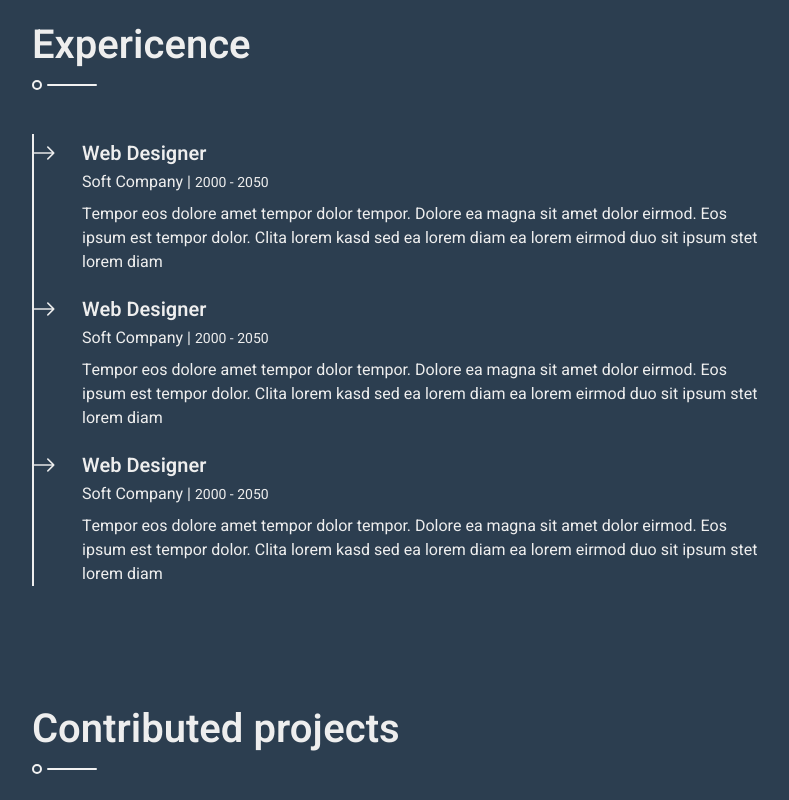
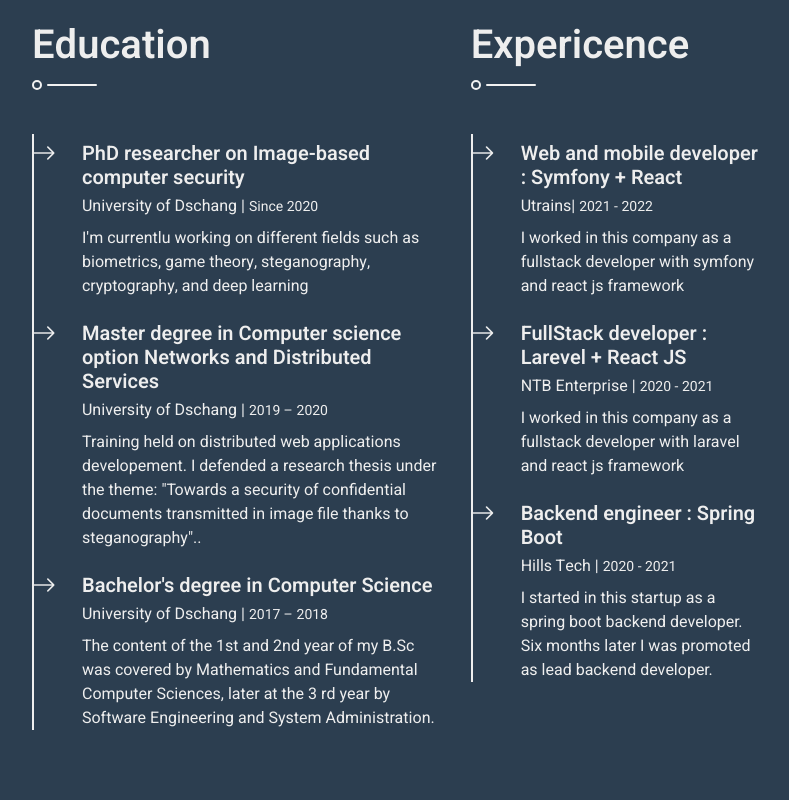
Before and after one commit to yenk86/nzali_koagne_yannick_portfolio, a plain HTML site: page index.html in a window 1280 px wide. Shown: the part 1180-1980 px from the top of the page, without its empty margins (438-1227 px from the left). Drawn offline with nearby package versions, Linux system fonts and the light colour scheme.

Commit message:
Add education col

```diff
--- a/index.html
+++ b/index.html
@@ -2,7 +2,7 @@
 <html lang="en">
 <head>
     <meta charset="UTF-8">
-    <title>nzali_koagne_yannick_portfolio</title>
+    <title>NZALI KOAGNE YANNICK</title>
     <meta content="width=device-width, initial-scale=1.0" name="viewport">
     <!--        <meta content="Free Website Template" name="keywords">-->
     <!--        <meta content="Free Website Template" name="description">-->
@@ -113,7 +113,7 @@
                     </div>
                     <div class="col-md-4 col-lg-6 col-xl-4">
                         <div class="d-flex bg-secondary p-4">
-                            <h1 class="flex-shrink-0 display-5 text-primary mb-0" data-toggle="counter-up">100</h1>
+                            <h1 class="flex-shrink-0 display-5 text-primary mb-0" data-toggle="counter-up">10</h1>
                             <div class="ps-3">
                                 <p class="mb-0">Happy</p>
                                 <h5 class="mb-0">Clients</h5>
@@ -297,6 +297,45 @@
             </section>
             <!-- Skills End -->
 
+            <div class="row">
+                <div class="col-md-7">
+                    <!-- Education Start -->
+                    <section class="py-5 wow fadeInUp" data-wow-delay="0.1s">
+                        <h1 class="title pb-3 mb-5">Education</h1>
+                        <div class="border-start border-2 border-light pt-2 ps-5">
+                            <div class="position-relative mb-4">
+                        <span class="bi bi-arrow-right fs-4 text-light position-absolute"
+                              style="top: -5px; left: -50px;"></span>
+                                <h5 class="mb-1">PhD researcher on Image-based computer security</h5>
+                                <p class="mb-2">University of Dschang | <small>Since 2020 </small></p>
+                                <p>I'm currentlu working on different fields such as biometrics, game theory,
+                                    steganography, cryptography, and deep learning</p>
+                            </div>
+                            <div class="position-relative mb-4">
+                        <span class="bi bi-arrow-right fs-4 text-light position-absolute"
+                              style="top: -5px; left: -50px;"></span>
+                                <h5 class="mb-1">Master degree in Computer science option Networks and Distributed Services</h5>
+                                <p class="mb-2">University of Dschang | <small>2019 – 2020</small></p>
+                                <p>Training held on distributed web applications developement. I defended a research thesis
+                                    under the theme:
+                                    "Towards a security of confidential documents transmitted in
+                                    image file thanks to steganography"..</p>
+                            </div>
+                            <div class="position-relative mb-4">
+                        <span class="bi bi-arrow-right fs-4 text-light position-absolute"
+                              style="top: -5px; left: -50px;"></span>
+                                <h5 class="mb-1">Bachelor's degree in Computer Science</h5>
+                                <p class="mb-2">University of Dschang | <small>2017 – 2018</small></p>
+                                <p>The content of the 1st and 2nd year of my B.Sc was covered by Mathematics and
+                                    Fundamental Computer Sciences,
+                                    later at the 3 rd year by Software Engineering and System Administration.</p>
+                            </div>
+                        </div>
+                    </section>
+                    <!-- Education End -->
+                </div>
+
+                <div class="col-md-5">
                     <!-- Expericence Start -->
                     <section class="py-5 wow fadeInUp" data-wow-delay="0.1s">
                         <h1 class="title pb-3 mb-5">Expericence</h1>
@@ -304,33 +343,31 @@
                             <div class="position-relative mb-4">
                         <span class="bi bi-arrow-right fs-4 text-light position-absolute"
                               style="top: -5px; left: -50px;"></span>
-                        <h5 class="mb-1">Web Designer</h5>
-                        <p class="mb-2">Soft Company | <small>2000 - 2050</small></p>
-                        <p>Tempor eos dolore amet tempor dolor tempor. Dolore ea magna sit amet dolor eirmod. Eos ipsum
-                            est tempor dolor. Clita lorem kasd sed ea lorem diam ea lorem eirmod duo sit ipsum stet
-                            lorem diam</p>
+                                <h5 class="mb-1">Web and mobile developer : Symfony + React</h5>
+                                <p class="mb-2">Utrains| <small>2021 - 2022</small></p>
+                                                        <p>I worked in this company as a fullstack developer with symfony and react js framework</p>
                             </div>
                             <div class="position-relative mb-4">
                         <span class="bi bi-arrow-right fs-4 text-light position-absolute"
                               style="top: -5px; left: -50px;"></span>
-                        <h5 class="mb-1">Web Designer</h5>
-                        <p class="mb-2">Soft Company | <small>2000 - 2050</small></p>
-                        <p>Tempor eos dolore amet tempor dolor tempor. Dolore ea magna sit amet dolor eirmod. Eos ipsum
-                            est tempor dolor. Clita lorem kasd sed ea lorem diam ea lorem eirmod duo sit ipsum stet
-                            lorem diam</p>
+                                <h5 class="mb-1">FullStack developer : Larevel + React JS</h5>
+                                <p class="mb-2">NTB Enterprise | <small>2020 - 2021</small></p>
+                                                        <p>I worked in this company as a fullstack developer with laravel and react js framework</p>
                             </div>
                             <div class="position-relative mb-4">
                         <span class="bi bi-arrow-right fs-4 text-light position-absolute"
                               style="top: -5px; left: -50px;"></span>
-                        <h5 class="mb-1">Web Designer</h5>
-                        <p class="mb-2">Soft Company | <small>2000 - 2050</small></p>
-                        <p>Tempor eos dolore amet tempor dolor tempor. Dolore ea magna sit amet dolor eirmod. Eos ipsum
-                            est tempor dolor. Clita lorem kasd sed ea lorem diam ea lorem eirmod duo sit ipsum stet
-                            lorem diam</p>
+                                <h5 class="mb-1">Backend engineer : Spring Boot</h5>
+                                <p class="mb-2">Hills Tech | <small>2020 - 2021</small></p>
+                                                        <p>I started in this startup as a spring boot backend developer.
+                                                            Six months later I was promoted as lead backend developer.</p>
                             </div>
                         </div>
                     </section>
                     <!-- Expericence End -->
+                </div>
+
+            </div>
 
             <!-- Subscribe Start -->
             <!--                    <section class="wow fadeInUp" data-wow-delay="0.1s">-->
@@ -353,31 +390,31 @@
                         <div class="service-item">
                             <img width="300" height="200" src="img/micro.png" alt="">
                             <h5 class="mb-2"></h5>
-                            <p class="mb-0">MicroCap est un service d'accompagnement des entrepreneurs.</p>
+                            <p class="mb-0">MicroCap is a support service for entrepreneurs.</p>
                         </div>
                     </div>
                     <div class="col-md-6">
                         <div class="service-item">
                             <img width="300" height="200" src="img/kom.png" alt="">
                             <h5 class="mb-2"></h5>
-                            <p class="mb-0">Komunityoo est une application Web sécurisée qui vous aide à gérer
-                                facilement votre communauté ou votre groupe.</p>
+                            <p class="mb-0">Komunityoo is a secure web application that helps you manage
+                                your community or group easily.</p>
                         </div>
                     </div>
                     <div class="col-md-6">
                         <div class="service-item">
                             <img width="300" height="200" src="img/buyam.png" alt="">
                             <h5 class="mb-2"></h5>
-                            <p class="mb-0">Buyamshop est une petite entreprise canadienne qui fournit des produits
-                                d'art africain faits à la main.</p>
+                            <p class="mb-0">Buyamshop is a small Canadian company that provides
+                                handmade African art products.</p>
                         </div>
                     </div>
                     <div class="col-md-6">
                         <div class="service-item">
                             <img width="300" height="200" src="img/sooko.jpg" alt="">
                             <h5 class="mb-2"></h5>
-                            <p class="mb-0">Sooko est une plateforme de commercialisation de materiaux et équipements de
-                                toute sorte entre différentes entreprises et particuliers dans le monde.</p>
+                            <p class="mb-0">Sooko is a platform for marketing materials and equipment of all kinds between
+                                different companies and individuals in the world.</p>
                         </div>
                     </div>
                 </div>
```
Lines whose indentation alone changed are shown as unchanged.
